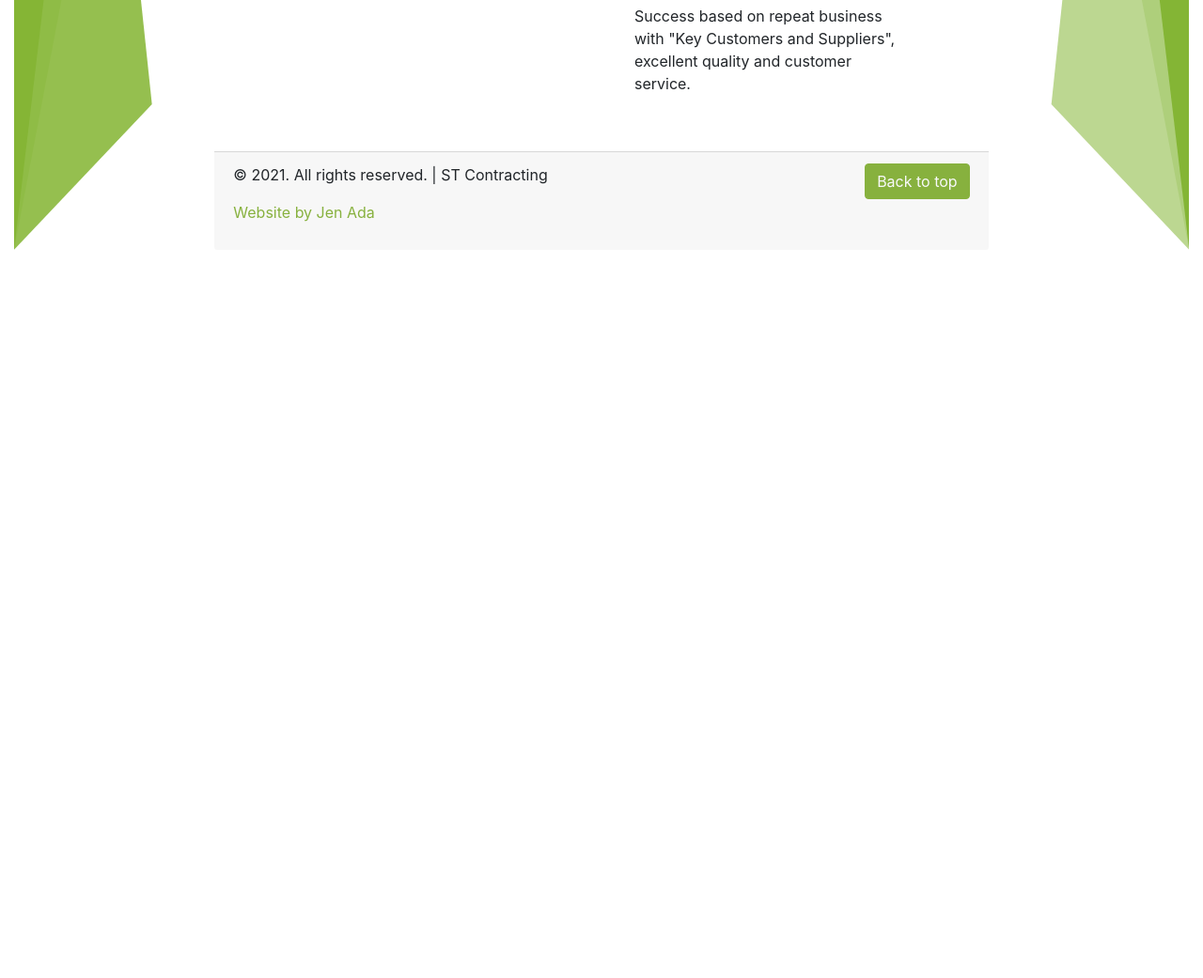
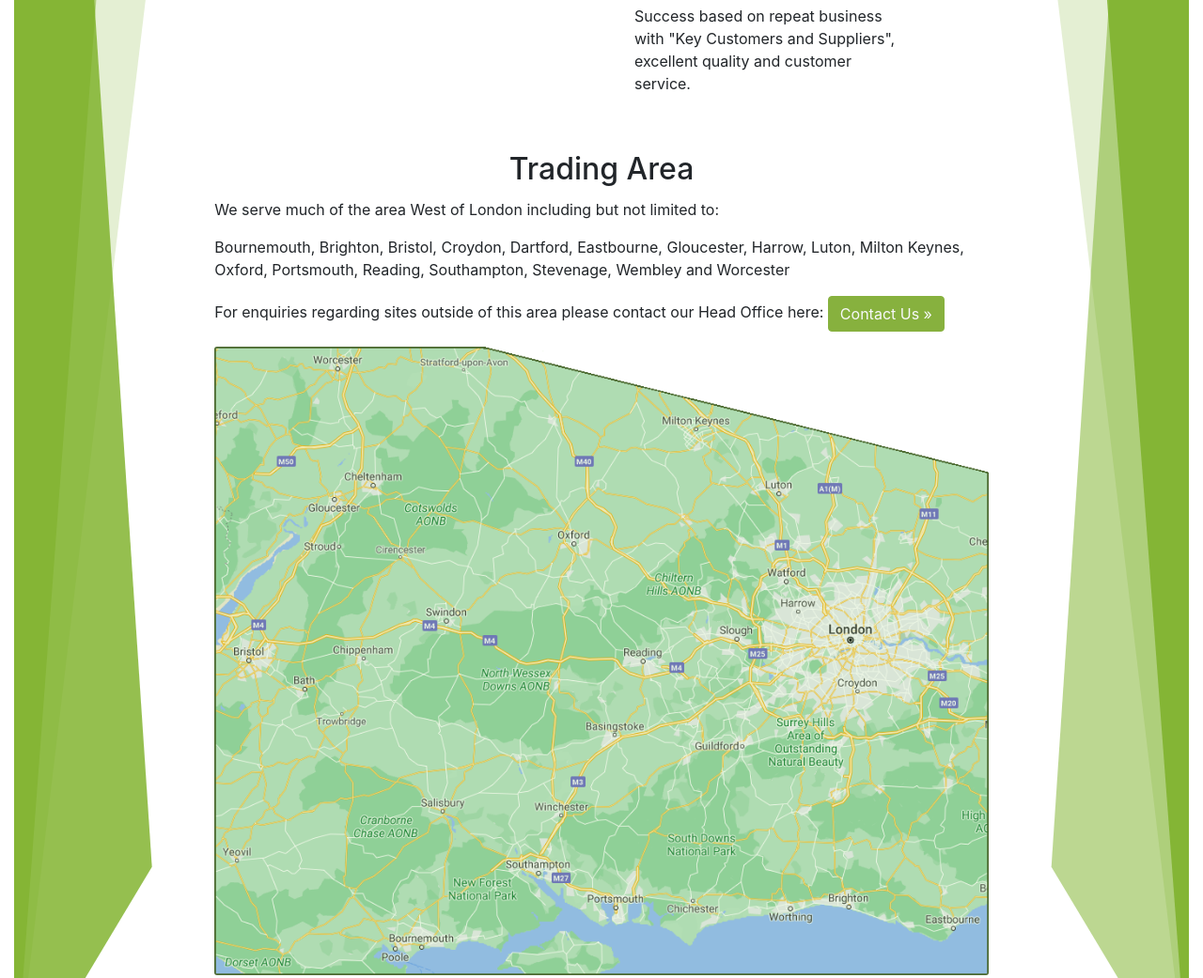
Before and after one commit to triforcejen/Example-Site-1, a website: page about.html in a window 1280 px wide. Shown: the part 1281-2322 px from the top of the page at 94% size. Before the commit the page ends 1547 px from the top, so only its background shows below. Drawn offline with nearby package versions, Linux system fonts and the light colour scheme.

Commit message:
Update about page with map from prototype.

```diff
--- a/about.html
+++ b/about.html
@@ -3,7 +3,7 @@
 <head>
     <meta name="viewport" content="width=device-width, initial-scale=1.0">
     <meta charset='UTF-8'>
-        <link rel="stylesheet" href="css/custom.css">
+    <link rel="stylesheet" href="../css/custom.css">
     <title>ST Contracting Ltd.</title>
 </head>
 <body>
@@ -94,6 +94,40 @@
                     </div>
                 </div>
                 <br>
+                <div class="row">
+                    <div class="col-md-12">
+                        <div class="card">
+                            <h2 class="card-title text-center ">Trading Area</h2>
+                            <p>
+                                We serve much of the area West of London including but not limited to:
+                            </p>
+                            <p>
+                                Bournemouth,
+                                Brighton,
+                                Bristol,
+                                Croydon,
+                                Dartford,
+                                Eastbourne,
+                                Gloucester,
+                                Harrow,
+                                Luton,
+                                Milton Keynes,
+                                Oxford,
+                                Portsmouth,
+                                Reading,
+                                Southampton,
+                                Stevenage,
+                                Wembley
+                                and Worcester
+                            </p>
+                            <p>For enquiries regarding sites outside of this area please contact our Head Office here: <a href="../contact.html" class='btn btn-dark text-light'>Contact Us »</a></p>
+
+
+                            <img src="../img/Map/Map.png" class="card-img border-success" alt="Map" />
+                        </div>
+                    </div>
+                </div>
+                <br>
                 <footer class="card-footer">
                     <p>© 2021. All rights reserved. | ST Contracting <a href="#" class='btn btn-dark btn-ftr text-light'>Back to top</a></p>
                     <p><a href="mailto:jennifer-ada@outlook.com?Subject=Enquiry from website.">Website by Jen Ada</a></p>
```
Lines whose indentation alone changed are shown as unchanged.
